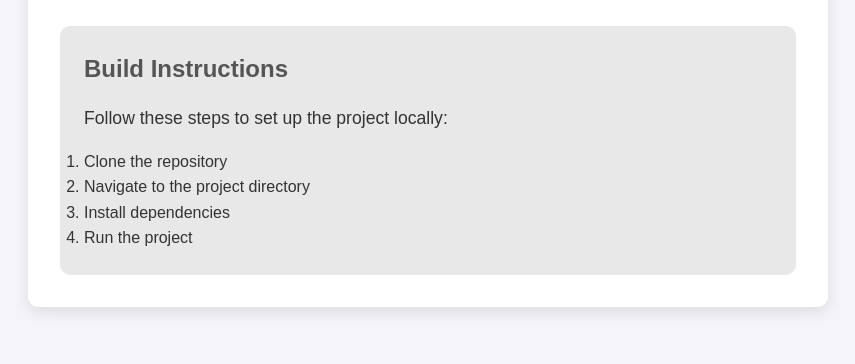
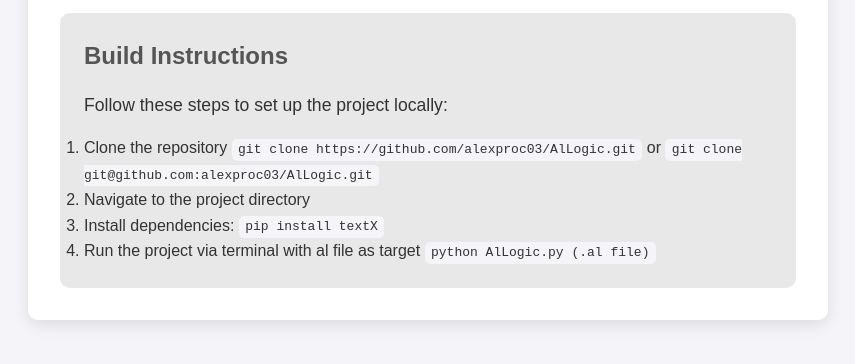
Before and after one commit to alexproc03/AlLogic, a plain HTML site: page docs/index.html in a window 1280 px wide. Shown: the part 360-724 px from the top of the page, without its empty margins (212-1067 px from the left). Drawn offline with Linux system fonts and the light colour scheme.

Commit message:
update html site

```diff
--- a/docs/index.html
+++ b/docs/index.html
@@ -91,10 +91,10 @@
             <h2>Build Instructions</h2>
             <p>Follow these steps to set up the project locally:</p>
             <ol>
-                <li>Clone the repository
+                <li>Clone the repository <code>git clone https://github.com/alexproc03/AlLogic.git</code> or <code>git clone git@github.com:alexproc03/AlLogic.git</code>
                 <li>Navigate to the project directory
-                <li>Install dependencies
-                <li>Run the project
+                <li>Install dependencies: <code>pip install textX</code>
+                <li>Run the project via terminal with al file as target <code>python AlLogic.py (.al file)</code>
             </ol>
         </div>
     </div>
```
